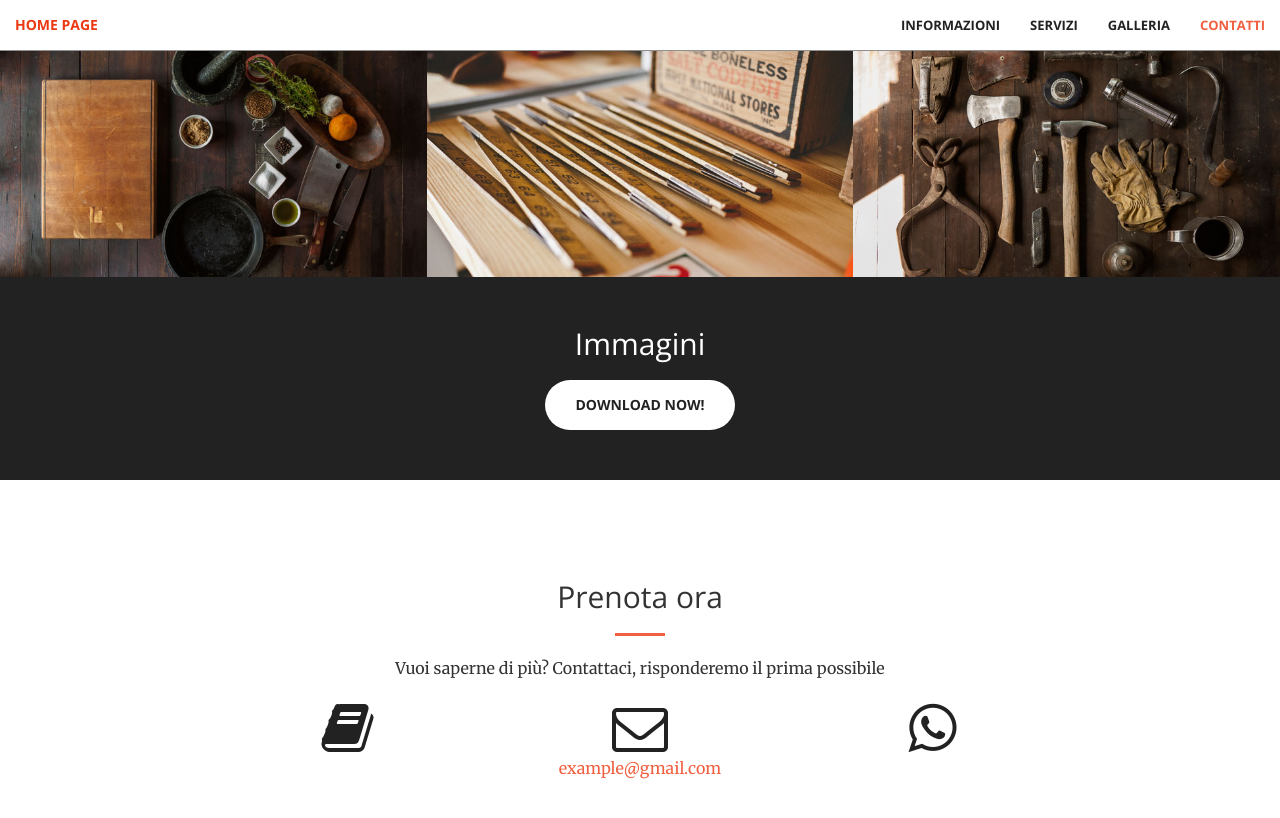
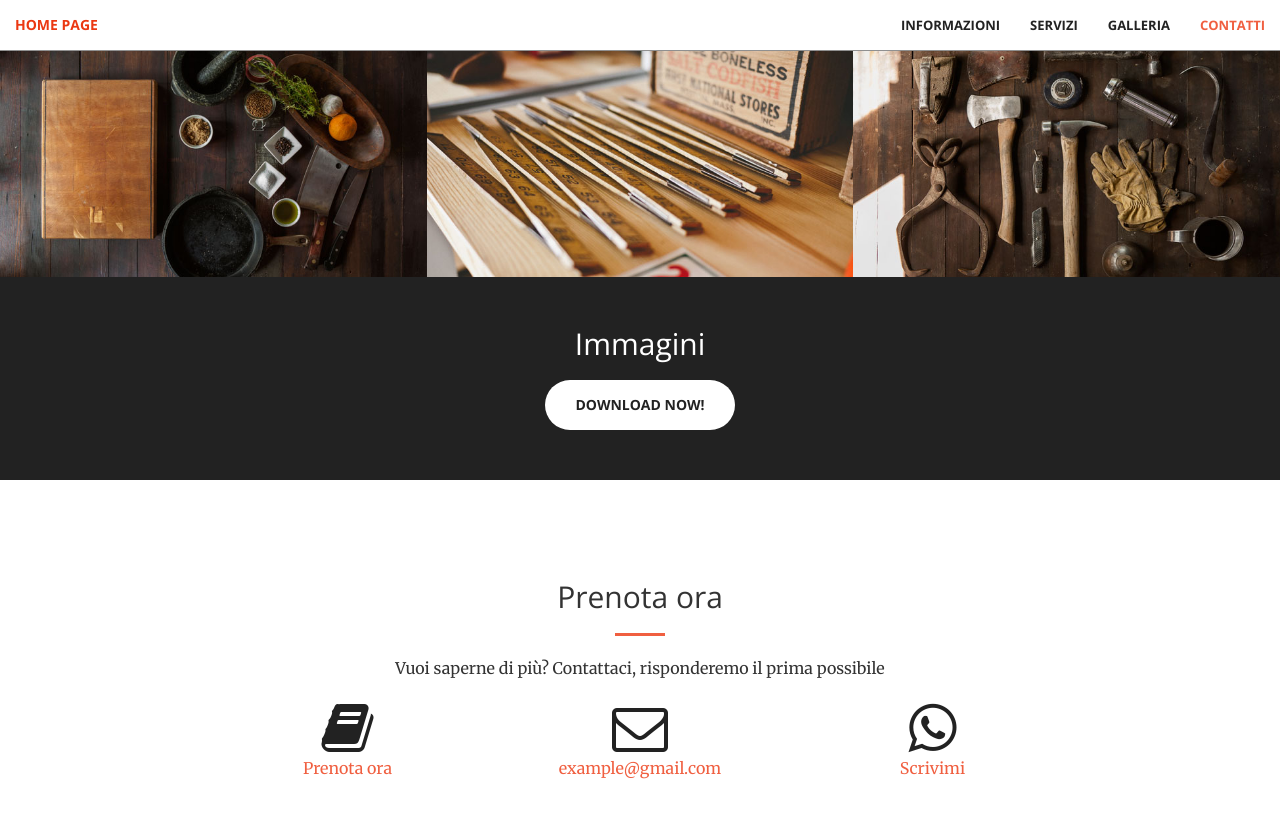
Before and after one commit to teocavaproject/teocavaproject.github.io, a Jekyll site: the page built from index.html, in a window 1280 px wide and 900 px high, scrolled down 1909 px. Shown: the top 818 px of the window. Built offline with Jekyll 4.4.1, drawn with Linux system fonts in a browser that asks for light colours.

Commit message:
contacts

```diff
--- a/_config.yml
+++ b/_config.yml
@@ -5,7 +5,7 @@ description: > # this means to ignore newlines until "baseurl:"
 baseurl: "" # the subpath of your site, e.g. /blog/
 url: "" # the base hostname & protocol for your site
 
-twitter_username: casagravedona
+twitter_username:
 github_username:
 
 # Build settings
--- a/_includes/contact.html
+++ b/_includes/contact.html
@@ -7,9 +7,9 @@
                 <p>Vuoi saperne di più? Contattaci, risponderemo il prima possibile</p>
             </div>
         <div class="col-lg-2 col-lg-offset-2 text-center">
-            <a href="https://airbnb.it/{{ site.airbnb_username }}">
+            <a href="https://airbnb.it/">
                 <i class="fa fa-book fa-3x wow bounceIn" data-wow-delay=".1s"></i>
-                <p>{{ site.airbnb_username }}</p>
+                <p>Prenota ora</p>
             </a>
         </div>
         <div class="col-lg-2 col-lg-offset-1 text-center">
@@ -21,7 +21,7 @@
         <div class="col-lg-2 col-lg-offset-1 text-center">
             <a href="https://github.com/{{ site.github_username }}">
             <i class="fa fa-whatsapp wow bounceIn" data-wow-delay=".1s"></i>
-                <p>{{ site.github_username }}</p>
+                <p>Scrivimi</p>
             </a>
         </div>
 
```
